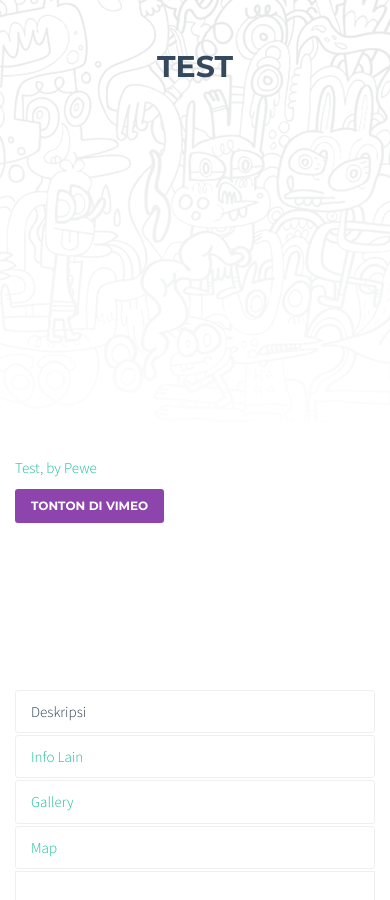
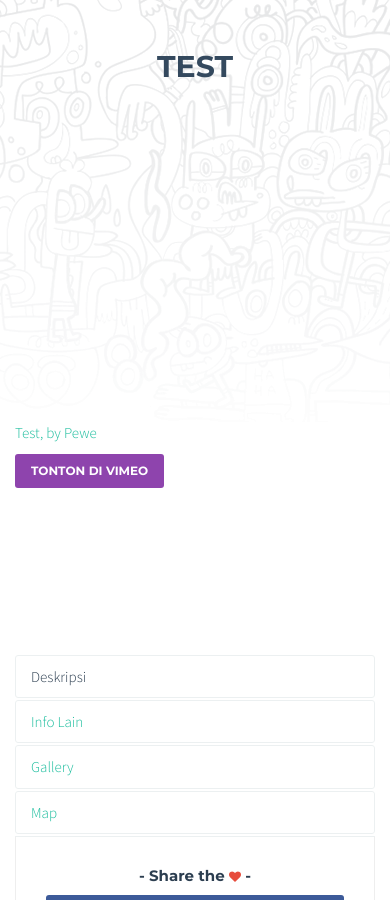
Before and after one commit to alzearafat/proweekend, a Django app: page /videos/detail/2/ in a window 390 px wide. Shown: the top 900 px of the page. Run offline with Django 3.2, Linux system fonts and the light colour scheme; data comes from the database, SQL or seed files in the repository; some libraries are stand-ins or nearby versions.

Commit message:
Change custom video responsive to bootstrap media responsive

```diff
--- a/vblog/templates/vblog/homepage.html
+++ b/vblog/templates/vblog/homepage.html
@@ -9,7 +9,7 @@
 				<div class="col-md-6 col-sm-12">
 					<div class="body-wrapper-disclaimer-img">
 						<img src="{% static "img/sirphone.png" %}" />
-						<img src="{% static "img/sirphone-orange.png" %}" class="flip-it hidden-sm hidden-xs" />
+						<img src="{% static "img/sirphone.png" %}" class="flip-it hidden-sm hidden-xs" />
 					</div>
 				</div>
 				<div class="col-md-6 col-sm-12">
--- a/vblog/templates/vblog/video-detail.html
+++ b/vblog/templates/vblog/video-detail.html
@@ -8,8 +8,8 @@
 			<div class="col-md-12 col-sm-12">
 
 				<!-- VIDEO IFRAME -->
-				<div class="video-container">
-					<iframe src="{{video.iframe_src}}" width="500" height="281" frameborder="0" webkitallowfullscreen mozallowfullscreen allowfullscreen></iframe>
+				<div class="embed-responsive embed-responsive-16by9">
+					<iframe class="embed-responsive-item" src="{{video.iframe_src}}" width="500" height="281" frameborder="0" webkitallowfullscreen mozallowfullscreen allowfullscreen></iframe>
 					<p><a href="{{ video.vimeo_page }}">{{ video.title }}, by Pewe</a></p>
 					<a href="{{ video.vimeo_page }}" class="btn btn-dark-side">Tonton di Vimeo</a>
 				</div>
```
